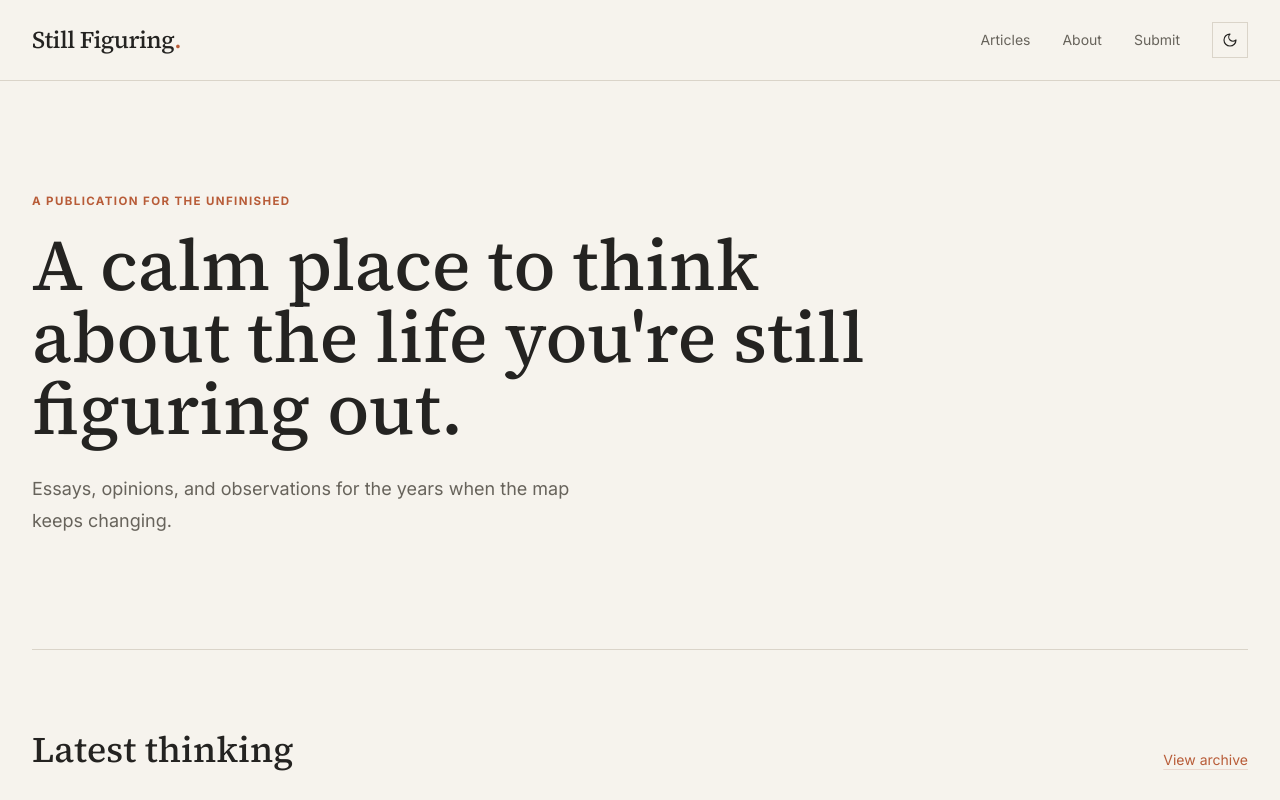
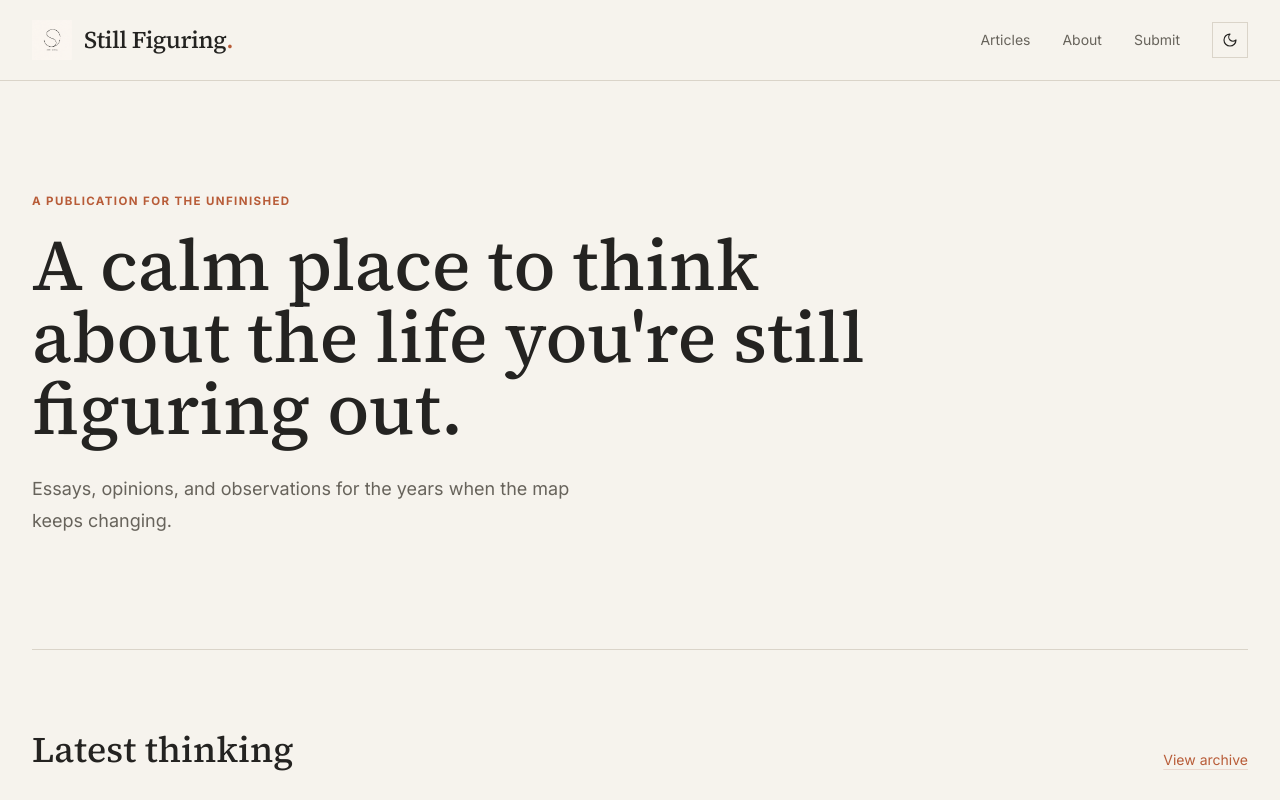
Before and after one commit to mukherjeeananyaa007/stillfiguring.in, a Next.js app: page / in a window 1280 px wide. Shown: the top 800 px of the page. Built offline with nearby package versions, Linux system fonts and the light colour scheme.

Commit message:
Add Still Figuring symbol logo

```diff
--- a/components/site-header.tsx
+++ b/components/site-header.tsx
@@ -1,6 +1,7 @@
 'use client';
 
 import Link from 'next/link';
+import Image from 'next/image';
 import { Moon, Sun } from 'lucide-react';
 import { useTheme } from 'next-themes';
 import { useEffect, useState } from 'react';
@@ -14,8 +15,9 @@ export function SiteHeader() {
   return (
     <header className="border-b border-[rgb(var(--line))]">
       <div className="page-shell flex h-20 items-center justify-between gap-6">
-        <Link href="/" className="font-serif text-2xl font-medium tracking-tight">
-          Still Figuring<span className="text-accent">.</span>
+        <Link href="/" aria-label="Still Figuring home" className="flex items-center gap-3 font-serif text-2xl font-medium tracking-tight">
+          <Image src="/images/editorial-minimal-symbol-mark.png" alt="" width={40} height={40} priority className="size-10 object-contain" />
+          <span>Still Figuring<span className="text-accent">.</span></span>
         </Link>
         <nav aria-label="Main navigation" className="flex items-center gap-5 text-sm text-[rgb(var(--ink-muted))] sm:gap-8">
           <Link className="transition-colors hover:text-[rgb(var(--ink))]" href="/articles">Articles</Link>
```
Also changed, not shown: public/images/editorial-minimal-symbol-mark.png (added).
